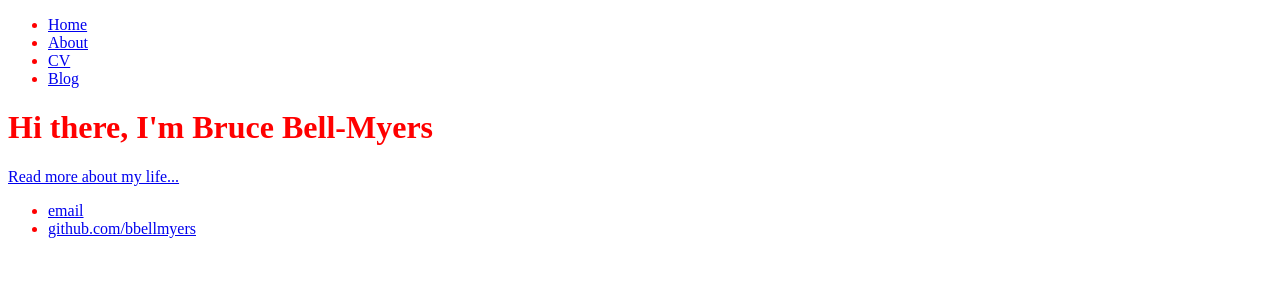
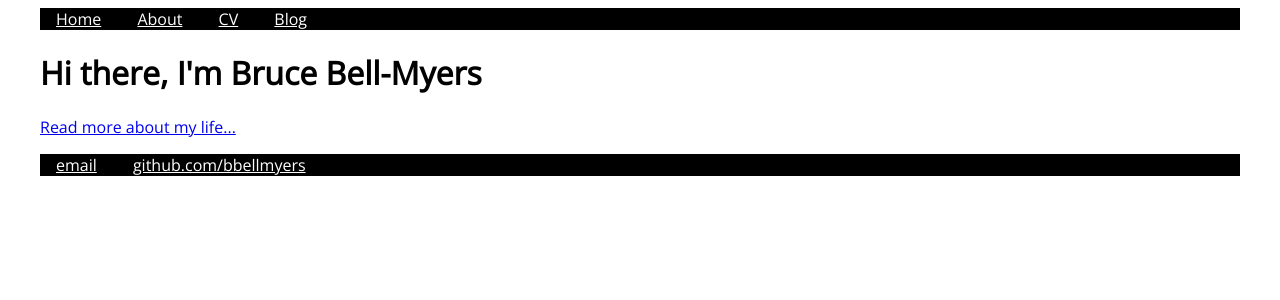
Before and after one commit to bbellmyers/bbellmyers.github.io, a Jekyll site: the page built from index.html, in a window 1280 px wide. Shown: the top 300 px of the page. Built offline with Jekyll 4.4.1, drawn with Linux system fonts in a browser that asks for light colours.

Commit message:
initial s styles

```diff
--- a/_layouts/default.html
+++ b/_layouts/default.html
@@ -5,6 +5,7 @@
   <title>{{ page.title }}</title>
   <!-- link to main stylesheet -->
   <link rel="stylesheet" type="text/css" href="/css/main.css">
+  <link href="https://fonts.googleapis.com/css2?family=Open+Sans&family=Roboto&display=swap" rel="stylesheet">
 </head>
 
 <body>
@@ -16,11 +17,11 @@
       <li><a href="/blog">Blog</a></li>
     </ul>
   </nav>
-  <div class="container">
+  <main>
 
     {{ content }}
 
-  </div><!-- /.container -->
+  </main>
   <footer>
     <ul>
       <li><a href="mailto:bellmyb@gmail.com">email</a></li>
--- a/css/main.css
+++ b/css/main.css
@@ -1,3 +1,34 @@
 body {
-  color: red;
+  font-family: 'Open Sans', sans-serif;
 }
+
+nav, main, footer {
+  margin-left: auto;
+  margin-right: auto;
+  max-width: 1200px;
+}
+
+nav, footer {
+  background-color: black;
+}
+
+nav ul,
+footer ul {
+  list-style: none;
+  margin-block-start: 0;
+  margin-block-end: 0;
+  margin-inline-start: 0;
+  margin-inline-end: 0;
+  padding: 0
+}
+
+nav ul li,
+footer ul li {
+  display: inline;
+  padding: 1em;
+}
+
+nav a,
+footer a {
+  color: white;
+}
```
